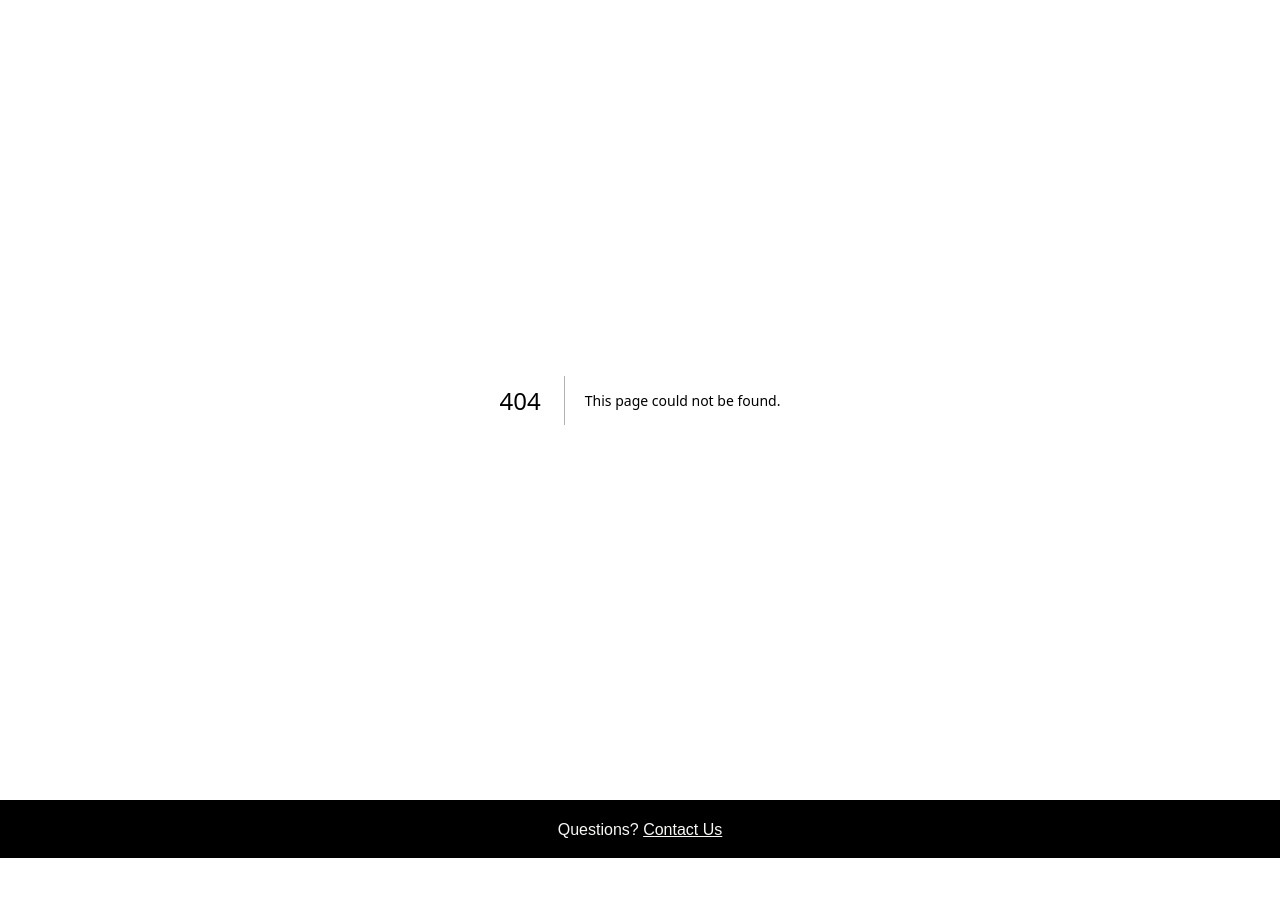
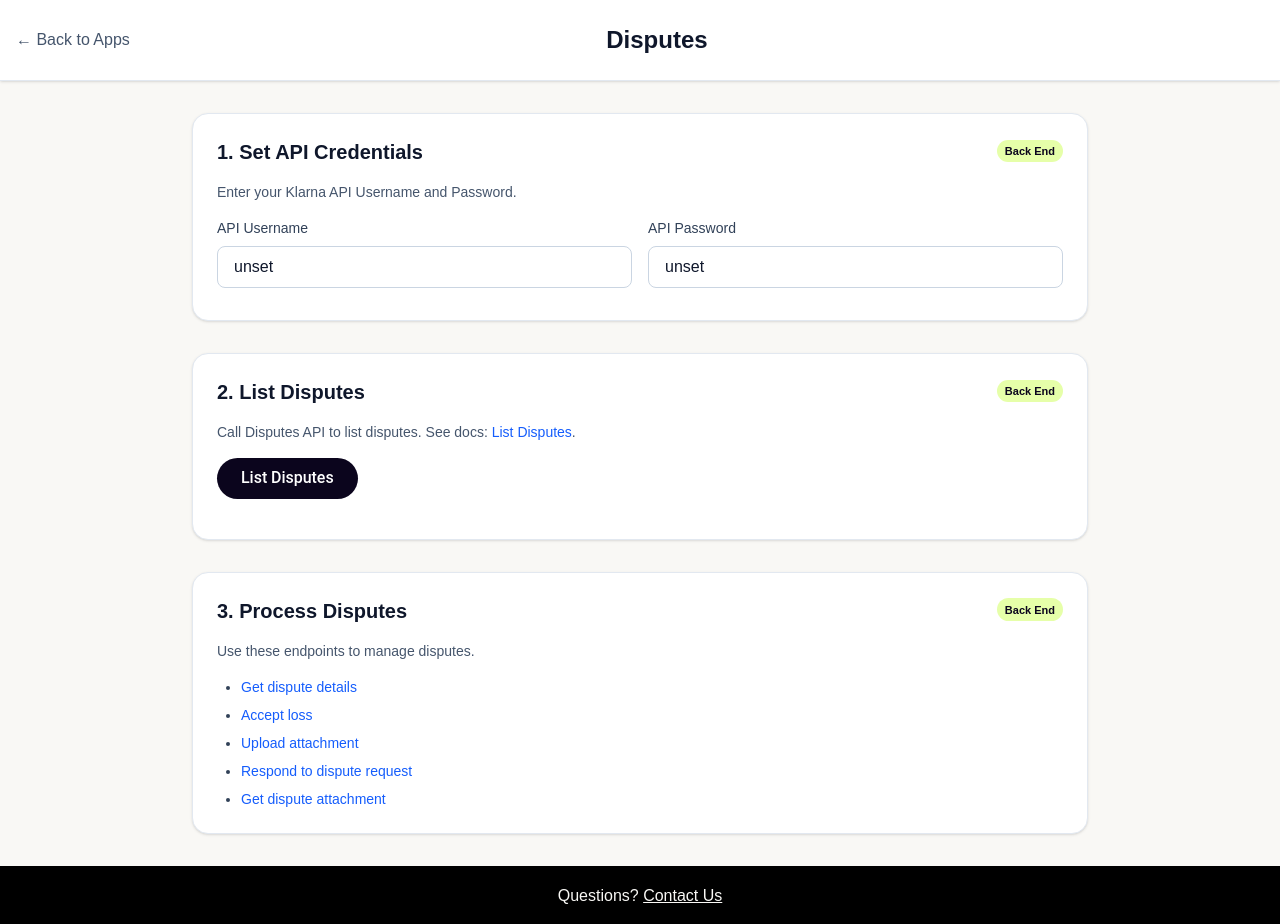
Before and after one commit to thejinghao/kp-demo, a Next.js app: page /apps/disputes in a window 1280 px wide. Before the commit this address had no page. Before the commit the page ends 858 px from the top, so only its background shows below. Built offline with nearby package versions, Linux system fonts and the light colour scheme; no server answers.

Commit message:
add disputes app

```diff
--- /dev/null
+++ b/app/api/klarna/disputes/list/route.ts
@@ -0,0 +1,13 @@
+import { NextRequest } from 'next/server';
+import { createKlarnaRoute } from '../../../../../lib/api/routeFactory';
+
+export const dynamic = 'force-dynamic';
+export const runtime = 'nodejs';
+
+export const GET = createKlarnaRoute({
+  method: 'GET',
+  resolveUrl: (_req: NextRequest) => '/disputes/v3/disputes',
+});
+
+// Allow POST for convenience
+export const POST = GET;
--- /dev/null
+++ b/app/apps/disputes/page.tsx
@@ -0,0 +1,155 @@
+'use client';
+
+import { useState } from 'react';
+import Link from 'next/link';
+import { getPublicKlarnaDefaults } from '@/lib/klarna';
+
+const { username: defaultUsername, password: defaultPassword } = getPublicKlarnaDefaults();
+
+type Forwarded = { url: string; headers?: Record<string, string>; body?: unknown; method?: string };
+
+export default function Disputes() {
+  const [apiUsername, setApiUsername] = useState(defaultUsername);
+  const [apiPassword, setApiPassword] = useState(defaultPassword);
+
+  const [isFetching, setIsFetching] = useState(false);
+  const [forwarded, setForwarded] = useState<Forwarded | null>(null);
+  const [response, setResponse] = useState<any | null>(null);
+  const [status, setStatus] = useState<number | null>(null);
+
+  const authHeader = `Basic ${apiUsername}:${apiPassword}`;
+
+  const listDisputes = async () => {
+    if (!apiUsername.trim() || !apiPassword.trim()) {
+      alert('Enter API Username and Password first.');
+      return;
+    }
+
+    setIsFetching(true);
+    try {
+      const res = await fetch(`/api/klarna/disputes/list`, {
+        method: 'GET',
+        headers: {
+          'Content-Type': 'application/json',
+          authorization: authHeader,
+        },
+      });
+      const json = await res.json();
+      setForwarded(json.forwarded_request);
+      setResponse(json.klarna_response);
+      setStatus(typeof json?.status === 'number' ? json.status : (res.ok ? 200 : res.status));
+    } catch (err) {
+      console.error('List disputes failed', err);
+      setResponse({ error: 'request failed' });
+    } finally {
+      setIsFetching(false);
+    }
+  };
+
+  const renderKV = (obj: Record<string, any> | null, title: string) => {
+    if (!obj) return null;
+    return (
+      <div>
+        <h3 className="text-sm font-semibold text-slate-900 dark:text-white mb-2">{title}</h3>
+        <pre className="bg-slate-50 dark:bg-slate-900 text-slate-800 dark:text-slate-200 p-4 rounded-lg overflow-auto text-sm">{JSON.stringify(obj, null, 2)}</pre>
+      </div>
+    );
+  };
+
+  return (
+    <div className="min-h-screen bg-[var(--color-primary-offwhite)] dark:from-slate-900 dark:to-slate-800">
+      <header className="bg-white dark:bg-slate-800 shadow-sm border-b border-slate-200 dark:border-slate-700">
+        <div className="container mx-auto px-4 py-6">
+          <div className="flex items-center justify-between">
+            <Link href="/" className="text-slate-600 dark:text-slate-300 hover:text-slate-900 dark:hover:text-white transition-colors">
+              ← Back to Apps
+            </Link>
+            <h1 className="text-2xl font-bold text-slate-900 dark:text-white">Disputes</h1>
+            <div className="w-20" />
+          </div>
+        </div>
+      </header>
+
+      <div className="container mx-auto px-4 py-8">
+        <div className="max-w-4xl mx-auto space-y-8">
+          {/* Step 1: Set API Credentials */}
+          <div className="bg-white dark:bg-slate-800 rounded-2xl shadow-sm border border-slate-200 dark:border-slate-700 p-6">
+            <h2 className="text-xl font-semibold text-slate-900 dark:text-white mb-4 flex items-center justify-between gap-2">
+              <span>1. Set API Credentials</span>
+              <span className="badge badge-be">Back End</span>
+            </h2>
+            <p className="text-sm text-slate-600 dark:text-slate-400 mb-4">Enter your Klarna API Username and Password.</p>
+            <div className="grid grid-cols-1 md:grid-cols-2 gap-4 mb-2">
+              <div>
+                <label className="block text-sm font-medium text-slate-700 dark:text-slate-300 mb-2">API Username</label>
+                <input value={apiUsername} onChange={(e) => setApiUsername(e.target.value)} placeholder={defaultUsername || 'UUID username'} className="w-full px-4 py-2 border border-slate-300 dark:border-slate-600 rounded-lg bg-white dark:bg-slate-700 text-slate-900 dark:text-white" />
+              </div>
+              <div>
+                <label className="block text-sm font-medium text-slate-700 dark:text-slate-300 mb-2">API Password</label>
+                <input value={apiPassword} onChange={(e) => setApiPassword(e.target.value)} placeholder={defaultPassword || 'API key'} className="w-full px-4 py-2 border border-slate-300 dark:border-slate-600 rounded-lg bg-white dark:bg-slate-700 text-slate-900 dark:text-white" />
+              </div>
+            </div>
+          </div>
+
+          {/* Step 2: List Disputes */}
+          <div className="bg-white dark:bg-slate-800 rounded-2xl shadow-sm border border-slate-200 dark:border-slate-700 p-6">
+            <h2 className="text-xl font-semibold text-slate-900 dark:text-white mb-4 flex items-center justify-between gap-2">
+              <span>2. List Disputes</span>
+              <span className="badge badge-be">Back End</span>
+            </h2>
+            <p className="text-sm text-slate-600 dark:text-slate-400 mb-4">Call Disputes API to list disputes. See docs: <a className="text-blue-600 dark:text-blue-400 hover:underline" href="https://docs.klarna.com/api/disputes-api/disputes-api-3.0.0#tag/Payment-Dispute-API/operation/listDisputes" target="_blank" rel="noreferrer">List Disputes</a>.</p>
+
+            <div className="flex items-end gap-4 mb-4">
+              <button onClick={listDisputes} disabled={isFetching || !apiUsername.trim() || !apiPassword.trim()} className="btn">
+                {isFetching ? 'Fetching...' : 'List Disputes'}
+              </button>
+            </div>
+
+            <div className="mt-4 space-y-4">
+              {renderKV(forwarded, 'External Request')}
+              {renderKV(response, 'External Response')}
+            </div>
+          </div>
+
+          {/* Step 3: Process Disputes */}
+          <div className="bg-white dark:bg-slate-800 rounded-2xl shadow-sm border border-slate-200 dark:border-slate-700 p-6">
+            <h2 className="text-xl font-semibold text-slate-900 dark:text-white mb-4 flex items-center justify-between gap-2">
+              <span>3. Process Disputes</span>
+              <span className="badge badge-be">Back End</span>
+            </h2>
+            <p className="text-sm text-slate-600 dark:text-slate-400 mb-4">
+              Use these endpoints to manage disputes.
+            </p>
+            <ul className="list-disc pl-6 space-y-2 text-sm text-slate-700 dark:text-slate-300">
+              <li>
+                <a className="text-blue-600 dark:text-blue-400 hover:underline" href="https://docs.klarna.com/api/disputes-api/disputes-api-3.0.0#tag/Payment-Dispute-API/operation/getDisputeDetails" target="_blank" rel="noreferrer">
+                  Get dispute details
+                </a>
+              </li>
+              <li>
+                <a className="text-blue-600 dark:text-blue-400 hover:underline" href="https://docs.klarna.com/api/disputes-api/disputes-api-3.0.0#tag/Payment-Dispute-API/operation/acceptLoss" target="_blank" rel="noreferrer">
+                  Accept loss
+                </a>
+              </li>
+              <li>
+                <a className="text-blue-600 dark:text-blue-400 hover:underline" href="https://docs.klarna.com/api/disputes-api/disputes-api-3.0.0#tag/Payment-Dispute-API/operation/uploadAttachment" target="_blank" rel="noreferrer">
+                  Upload attachment
+                </a>
+              </li>
+              <li>
+                <a className="text-blue-600 dark:text-blue-400 hover:underline" href="https://docs.klarna.com/api/disputes-api/disputes-api-3.0.0#tag/Payment-Dispute-API/operation/respondToDisputeRequest" target="_blank" rel="noreferrer">
+                  Respond to dispute request
+                </a>
+              </li>
+              <li>
+                <a className="text-blue-600 dark:text-blue-400 hover:underline" href="https://docs.klarna.com/api/disputes-api/disputes-api-3.0.0#tag/Payment-Dispute-API/operation/getDisputeAttachment" target="_blank" rel="noreferrer">
+                  Get dispute attachment
+                </a>
+              </li>
+            </ul>
+          </div>
+        </div>
+      </div>
+    </div>
+  );
+}
--- a/app/page.tsx
+++ b/app/page.tsx
@@ -57,6 +57,14 @@ export default function Home() {
       description: "Manage existing orders via OM API",
       icon: "📦",
       href: "/apps/om",
+      tags: ["KP", "Ops"]
+    },
+    {
+      id: "disputes",
+      name: "Disputes",
+      description: "List and investigate payment disputes",
+      icon: "⚖️",
+      href: "/apps/disputes",
       tags: ["KP", "Ops"]
     },
 
```
